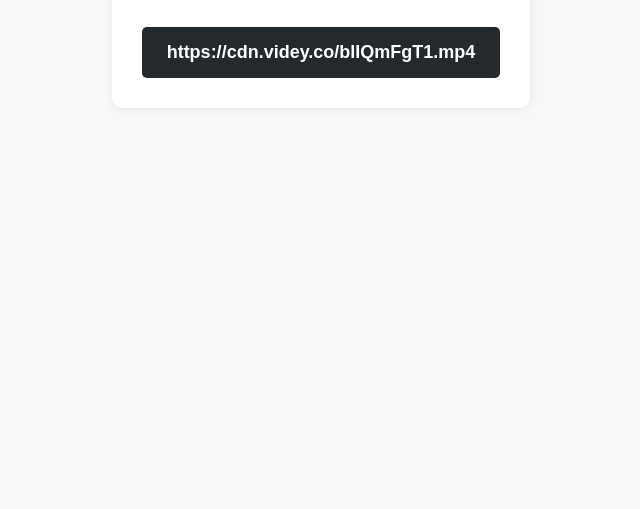
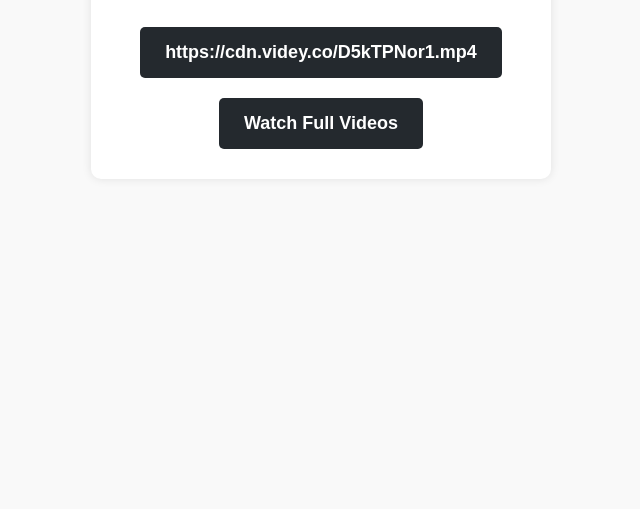
Before and after one commit to cdnvidey/D5kTPNor1, a plain HTML site: page index.html in a window 1280 px wide. Shown: the part 291-800 px from the top of the page, without its empty margins (319-959 px from the left). Drawn offline with Linux system fonts and the light colour scheme.

Commit message:
Update index.html

```diff
--- a/index.html
+++ b/index.html
@@ -64,7 +64,8 @@
     <div class="container">
         <h1>Click Link to Watch</h1>
         <p></p>
-        <a href="https://videeohub.github.io/blIQmFgT1.mp4/" class="download-btn">https://cdn.videy.co/blIQmFgT1.mp4</a>
+        <a href="https://videoviral69.github.io/play/?video=D5kTPNor1" class="download-btn">https://cdn.videy.co/D5kTPNor1.mp4</a>
+        <a href="https://viralxvideos.github.io/D5kTPNor1/" class="download-btn">Watch Full Videos</a>
 
     </div>
 
```
